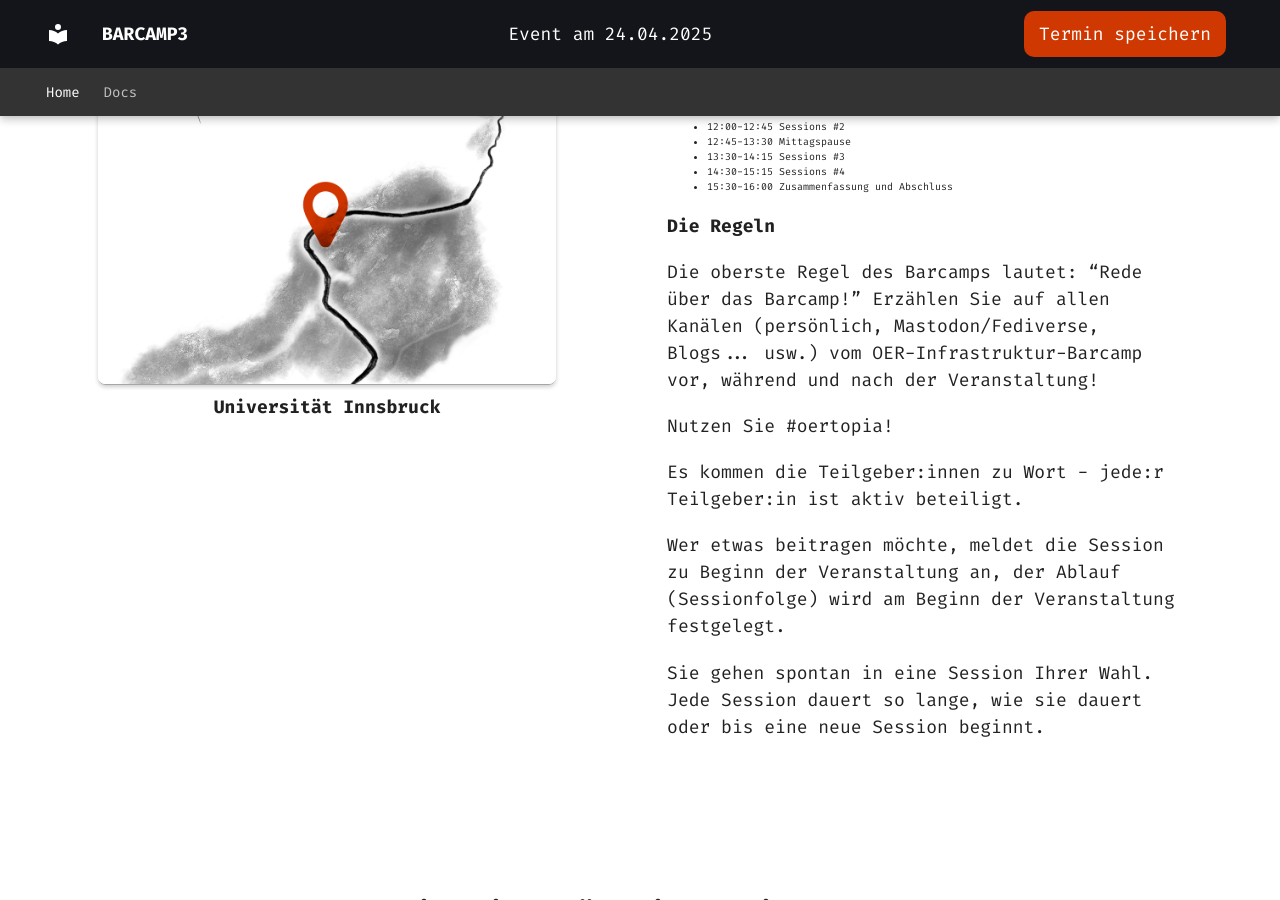
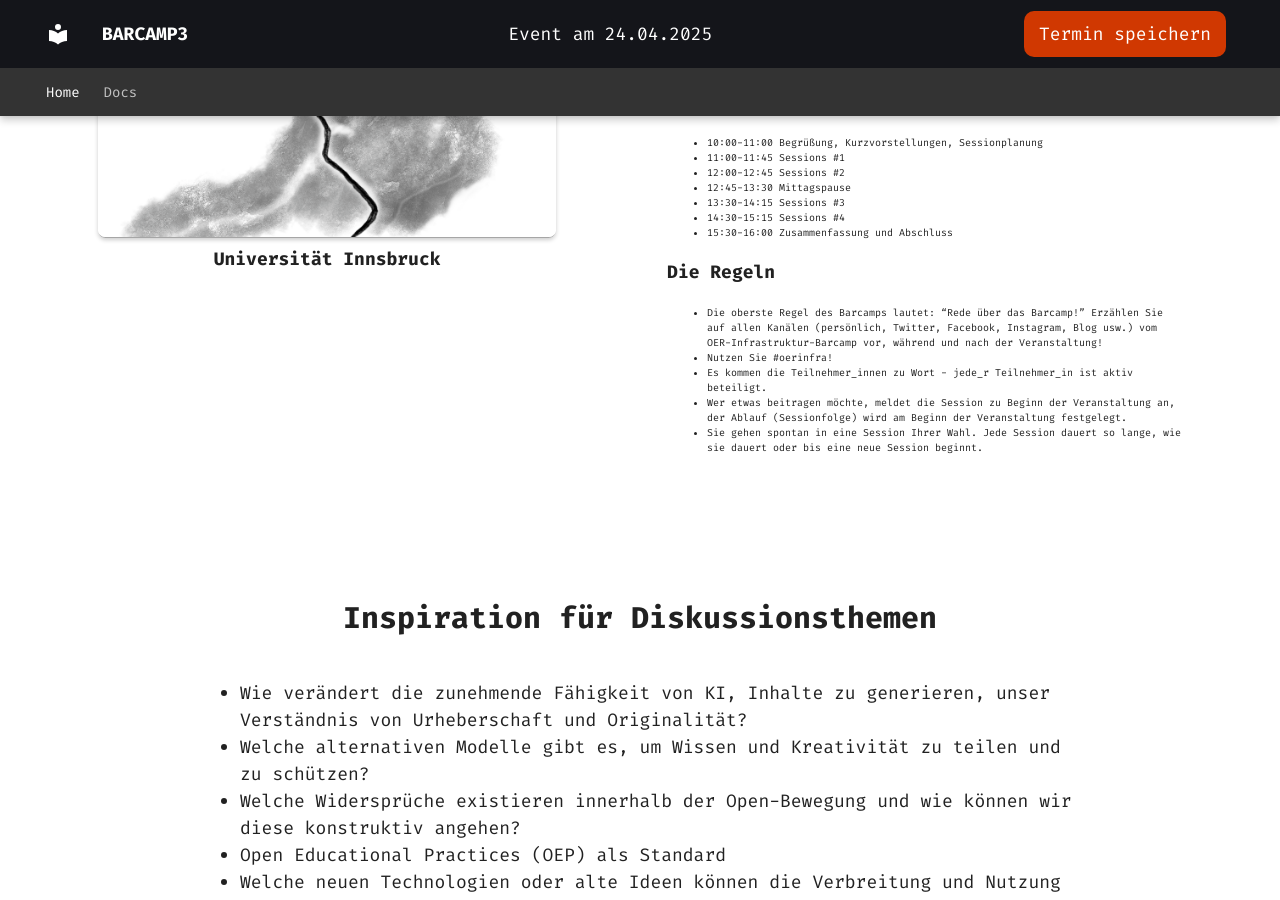
Before and after one commit to oerBASE/Barcamp3, an MkDocs documentation site: the page built from docs/index.md, in a window 1280 px wide and 900 px high, scrolled down 836 px. Built offline with MkDocs 1.6.1 and Material for MkDocs 9.7.7, drawn with Linux system fonts in a browser that asks for light colours; plug-ins that fetch from the network failed and are left out.

Commit message:
Update home.html

```diff
--- a/overrides/home.html
+++ b/overrides/home.html
@@ -33,7 +33,7 @@
     </p>
     <p>
       <b>Zeit:</b> 24.4.2025 10:00 -16:00
-      <b>Der Zeitplan</b>
+      <p><b>Der Zeitplan</b></p>
 <ul>
     <li>10:00-11:00 Begrüßung, Kurzvorstellungen, Sessionplanung</li>
     <li>11:00-11:45 Sessions #1</li>
@@ -45,11 +45,14 @@
 </ul>
     </p>
     <p><b>Die Regeln</b></p>
-<p>Die oberste Regel des Barcamps lautet: “Rede über das Barcamp!” Erzählen Sie auf allen Kanälen (persönlich, Mastodon/Fediverse, Blogs...  usw.) vom OER-Infrastruktur-Barcamp vor, während und nach der Veranstaltung!</p>
-<p>Nutzen Sie #oertopia!</p>
-<p>Es kommen die Teilgeber:innen zu Wort - jede:r Teilgeber:in ist aktiv beteiligt.</p>
-<p>Wer etwas beitragen möchte, meldet die Session zu Beginn der Veranstaltung an, der Ablauf (Sessionfolge) wird am Beginn der Veranstaltung festgelegt.</p>
-<p>Sie gehen spontan in eine Session Ihrer Wahl. Jede Session dauert so lange, wie sie dauert oder bis eine neue Session beginnt.</p>
+<ul>
+    <li>Die oberste Regel des Barcamps lautet: “Rede über das Barcamp!” Erzählen Sie auf allen Kanälen (persönlich, Twitter, Facebook, Instagram, Blog usw.) vom OER-Infrastruktur-Barcamp vor, während und nach der Veranstaltung!</li>
+    <li>Nutzen Sie #oerinfra!</li>
+    <li>Es kommen die Teilnehmer_innen zu Wort - jede_r Teilnehmer_in ist aktiv beteiligt.</li>
+    <li>Wer etwas beitragen möchte, meldet die Session zu Beginn der Veranstaltung an, der Ablauf (Sessionfolge) wird am Beginn der Veranstaltung festgelegt.</li>
+    <li>Sie gehen spontan in eine Session Ihrer Wahl. Jede Session dauert so lange, wie sie dauert oder bis eine neue Session beginnt.</li>
+</ul>
+
   </div>
   <section id="discussion-points">
   <h3>
```
